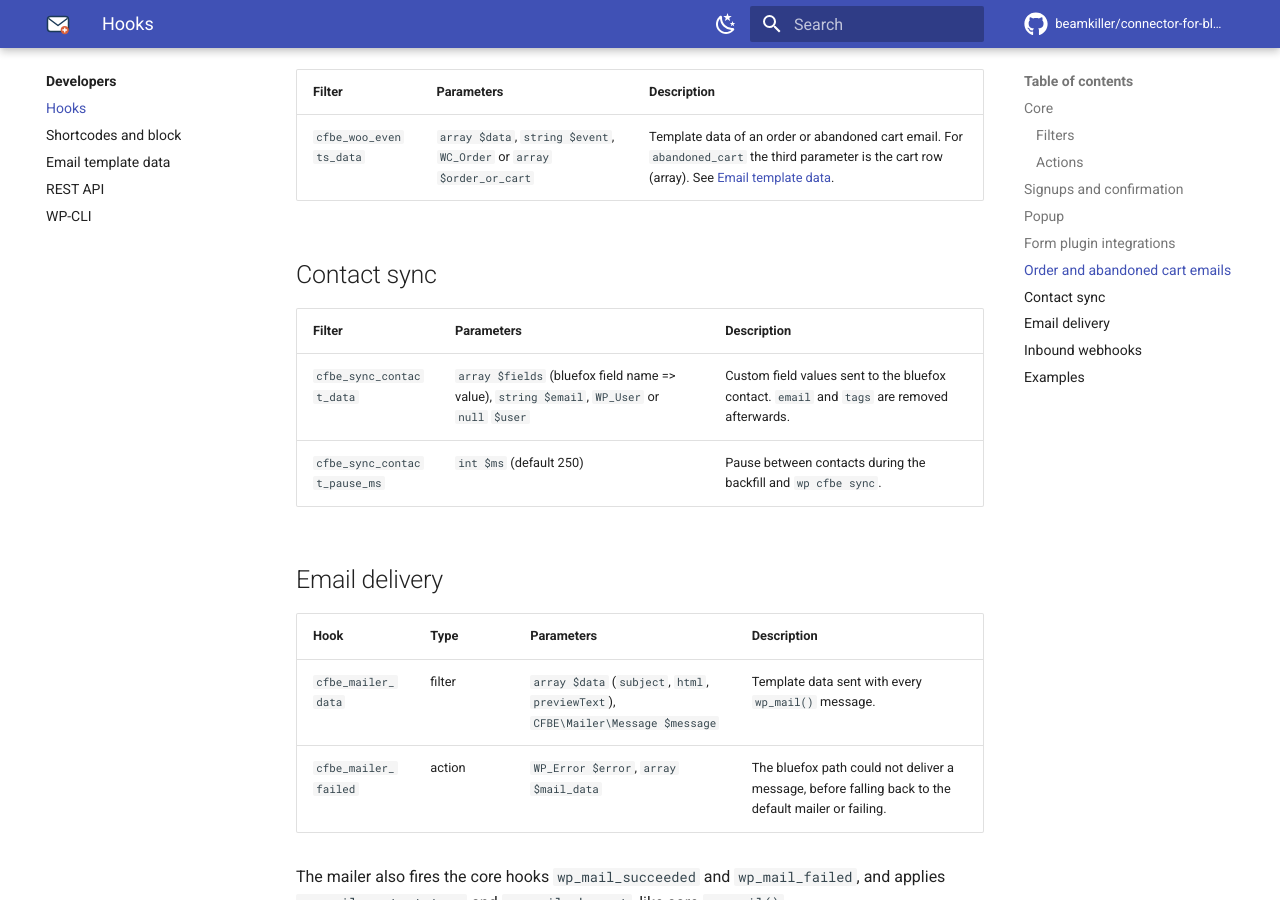
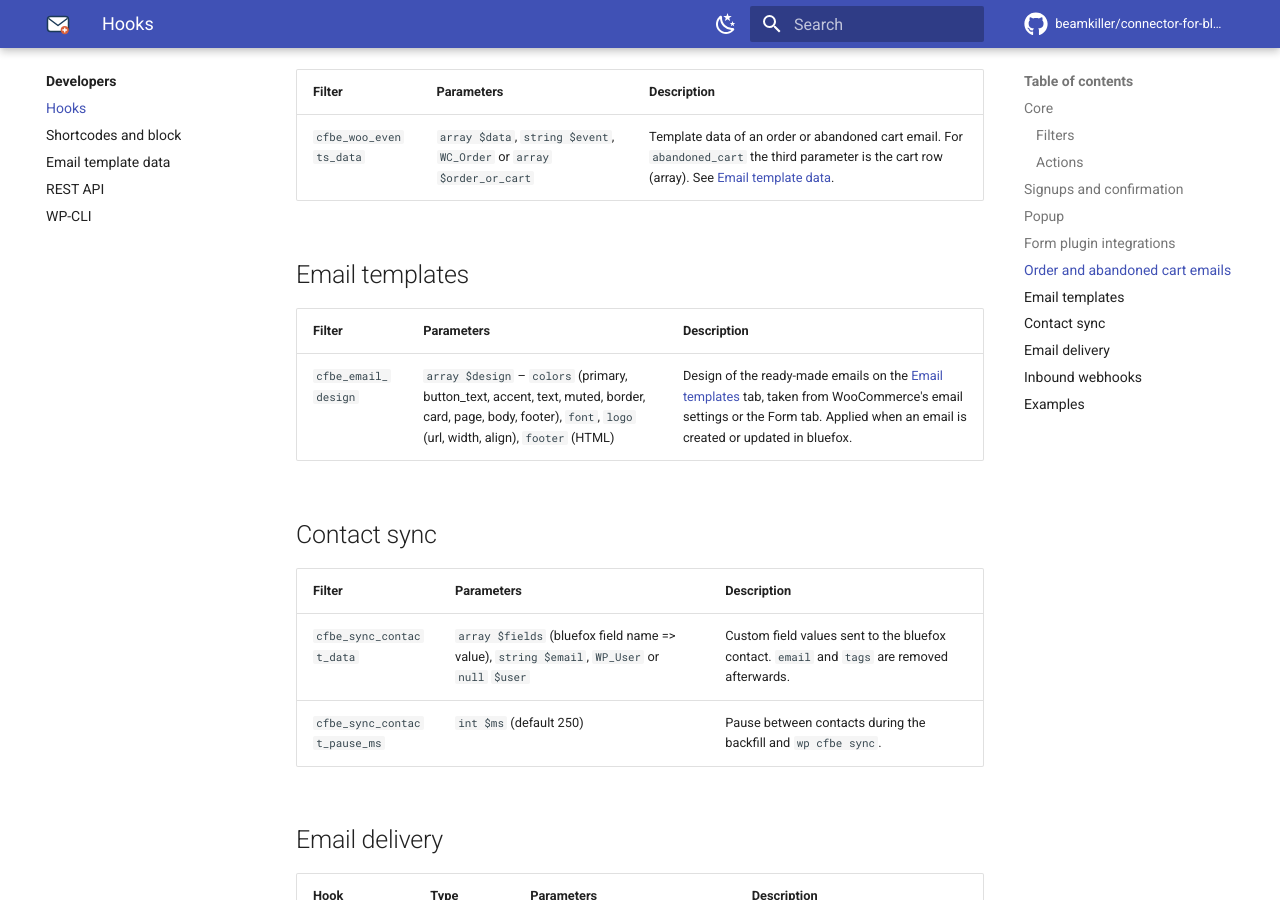
Before and after one commit to beamkiller/connector-for-bluefox-email, an MkDocs documentation site: the page built from docs/developers/hooks.md, in a window 1280 px wide and 900 px high, scrolled down 2763 px. Built offline with MkDocs 1.6.1 and Material for MkDocs 9.7.7, drawn with Linux system fonts in a browser that asks for light colours; comment, search, counter and statistics services are not loaded.

Commit message:
Docs: cfbe_email_design filter, fresh Email templates and Order emails screenshots, readme template list
Co-Authored-By: Claude Opus 5.5 <noreply@anthropic.com>

```diff
--- a/docs/developers/hooks.md
+++ b/docs/developers/hooks.md
@@ -54,6 +54,12 @@ All hooks are prefixed `cfbe_`. Hooks that belong to a module only fire while th
 | Filter | Parameters | Description |
 |---|---|---|
 | `cfbe_woo_events_data` | `array $data`, `string $event`, `WC_Order` or `array` `$order_or_cart` | Template data of an order or abandoned cart email. For `abandoned_cart` the third parameter is the cart row (array). See [Email template data](template-data.md#order-emails). |
+
+## Email templates
+
+| Filter | Parameters | Description |
+|---|---|---|
+| `cfbe_email_design` | `array $design` – `colors` (primary, button_text, accent, text, muted, border, card, page, body, footer), `font`, `logo` (url, width, align), `footer` (HTML) | Design of the ready-made emails on the [Email templates](../features/email-templates.md#design) tab, taken from WooCommerce's email settings or the Form tab. Applied when an email is created or updated in bluefox. |
 
 ## Contact sync
 
```
Also changed, not shown: docs/assets/images/email-templates.png, docs/assets/images/settings-order-emails.png, readme.txt.
